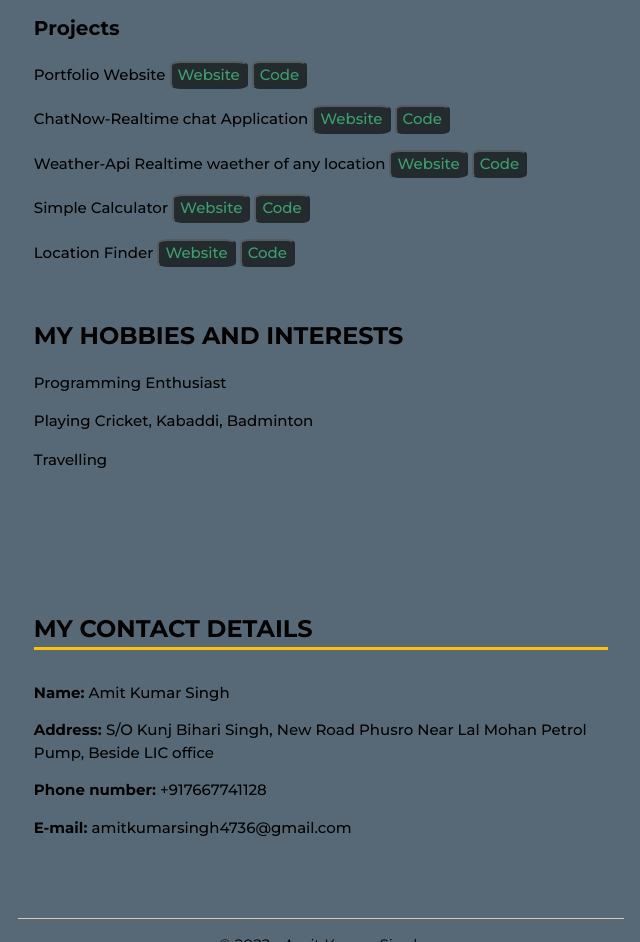
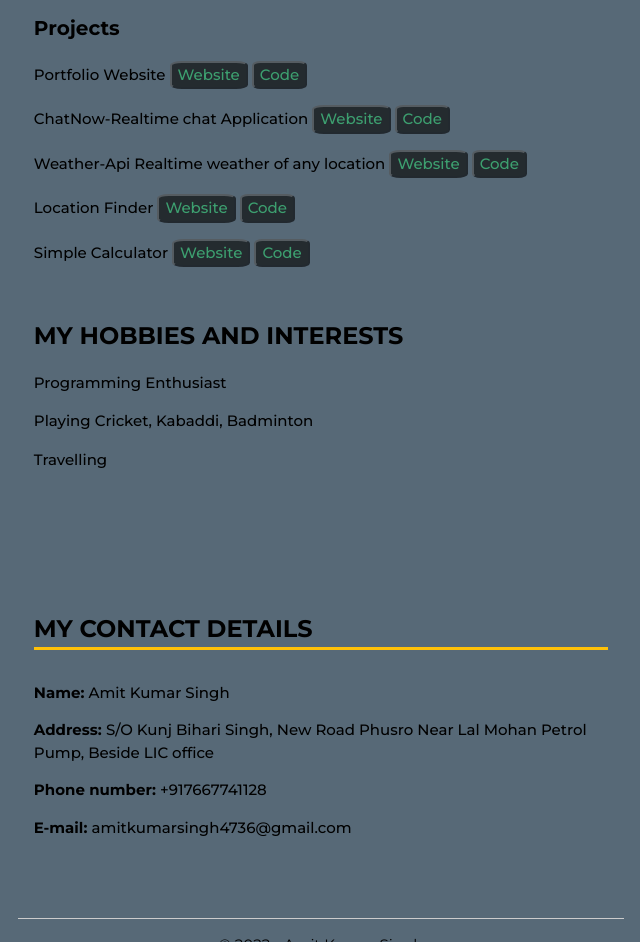
Before and after one commit to amitsingh139/MyPortfolio, a plain HTML site: page index.html in a window 1280 px wide. Shown: the part 1227-2169 px from the top of the page, without its empty margins (479-1119 px from the left). Drawn offline with nearby package versions, Linux system fonts and the light colour scheme.

Commit message:
Update index.html

```diff
--- a/index.html
+++ b/index.html
@@ -118,9 +118,9 @@
            <ul class="w3-ul" style="font-weight: 500;">
              <li>Portfolio Website <a href="https://myportfolio-amitsingh139.netlify.app/"><button type="button">Website</button></a> <a href="https://github.com/amitsingh139/MyPortfolio"><button type="button">Code</button></a></li>
             <li>ChatNow-Realtime chat Application  <a href="https://chatnow-realtime.netlify.app/"><button type="button">Website</button></a> <a href="https://github.com/amitsingh139/ChatNow"><button type="button">Code</button></a></li>
-            <li>Weather-Api Realtime waether of any location  <a href="https://myweathernow.netlify.app/"><button type="button">Website</button></a> <a href="https://github.com/amitsingh139/Weather-API"><button type="button">Code</button></a></li>
-            <li>Simple Calculator  <a href="https://calculator-classic.netlify.app/"><button type="button">Website</button></a> <a href="https://github.com/amitsingh139/Calculator"><button type="button">Code</button></a></li>
-             <li>Location Finder  <a href="https://location-now.000webhostapp.com/"><button type="button">Website</button></a> <a href="https://github.com/amitsingh139/location-finder"><button type="button">Code</button></a></li>
+            <li>Weather-Api Realtime weather of any location  <a href="https://myweathernow.netlify.app/"><button type="button">Website</button></a> <a href="https://github.com/amitsingh139/Weather-API"><button type="button">Code</button></a></li>
+            <li>Location Finder  <a href="https://location-now.000webhostapp.com/"><button type="button">Website</button></a> <a href="https://github.com/amitsingh139/location-finder"><button type="button">Code</button></a></li>
+             <li>Simple Calculator  <a href="https://calculator-classic.netlify.app/"><button type="button">Website</button></a> <a href="https://github.com/amitsingh139/Calculator"><button type="button">Code</button></a></li>
            </ul>
           </div>
 
```
